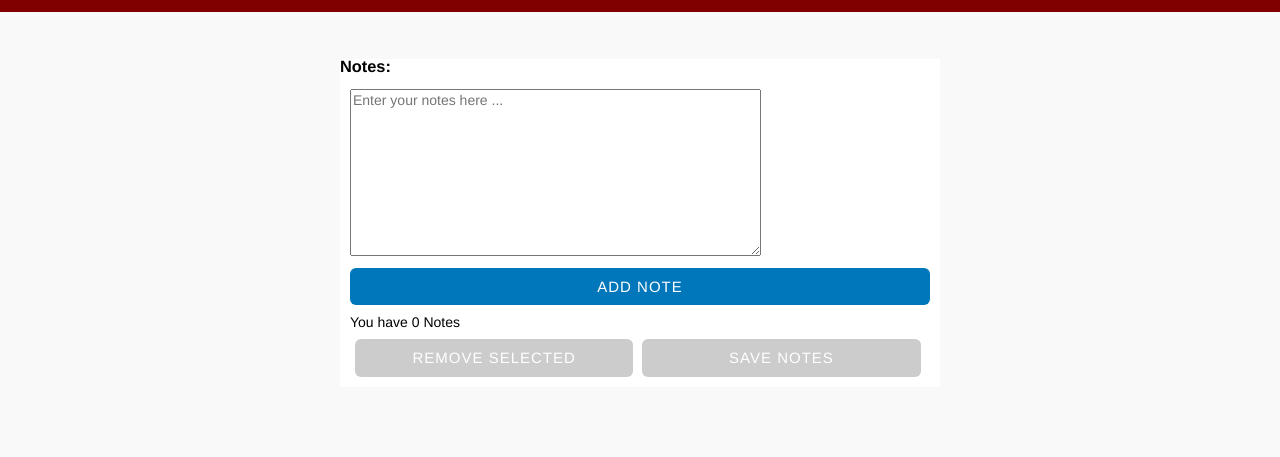
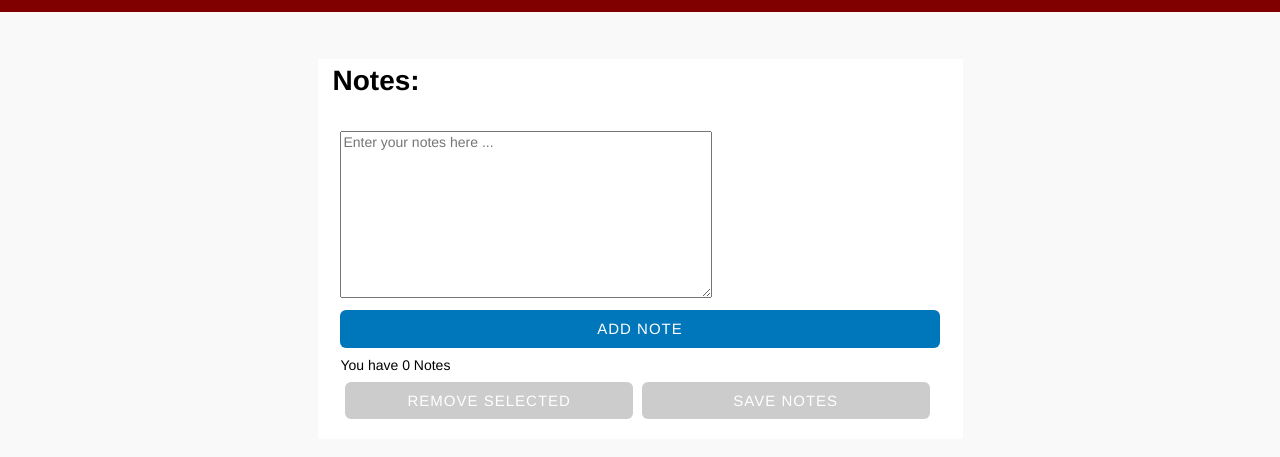
Before and after one commit to ChadPunk/CtoolApp, a plain HTML site: page notes.html in a window 1280 px wide. Shown: the part 47-504 px from the top of the page. Drawn offline with nearby package versions, Linux system fonts and the light colour scheme.

Commit message:
Update Notes Handler

```diff
--- a/notes.html
+++ b/notes.html
@@ -17,20 +17,25 @@
   <meta name="viewport" content="width=device-width, initial-scale=1.0, user-scalable=no">
   <style>
     .container {
-      margin: 2%;
+margin : 2%
     }
+
+    #appContainer h1{
+      padding: 15px;
+    }
+
     #appContainer {
-    	width: 50%;
-    	max-width: 600px;
+    	max-width: 645px;
     	min-width: 160px;
     	position: relative;
-    	margin: 2px auto;
+    	margin: 0 auto;
     	font: 14px/1em Helvetica,Arial,sans-serif;
     	padding: 0;
-    	background:#fff url("../images/bg.jpg") no-repeat 100% -26px;
+    	background:#fff;
     }
     .notesForm {
-    	margin: 10px 10px 10px 10px;
+      padding: 10px;
+      margin: 2%
     }
     .noteslist ul{
     	padding: 0;
@@ -87,7 +92,7 @@
         top: 18px;
     }
     .selected-note {
-    	/*text-decoration: line-through;*/
+    	color: red;
     }
     input, button {
     	vertical-align:middle;
@@ -186,10 +191,10 @@
 
   	<div class="container" ng-app="notesApp">
     	<div ng-controller="notesController" id="appContainer">
-    		<h3>Notes:</h3>
+    		<h1>Notes:</h1>
    		<div class="notesForm">
    			<form name="notesForm" ng-submit="addNote()">
-          <textarea name="paragraph_text" name="newnote" ng-model="newNote" placeholder="Enter your notes here ..." cols="50" rows="10" required /></textarea>
+          <textarea name="paragraph_text" name="newnote" ng-model="newNote" placeholder="Enter your notes here ..." cols="45" rows="10" required /></textarea>
    				<button type="submit" class="form-button" ng-disabled="notesForm.$invalid">Add Note</button>
    			</form>
 
@@ -203,7 +208,7 @@
   	 								<div ng-class="{'selected-note':note.selected}" class="note-text">{{note.text}}</div></label>
   	 							</div>
              						<div ng-show="editing">
-                          <textarea name="paragraph_text" ng-model="editNote" class="note-text" cols="50" rows="10" required /></textarea>
+                          <textarea name="paragraph_text" ng-model="editNote" class="note-text" rows="10" required /></textarea>
              							<i class="material-icons hidenEdit" ng-click="note.text = editNote; editing = false;">edit</i>
              						</div>
 
```
